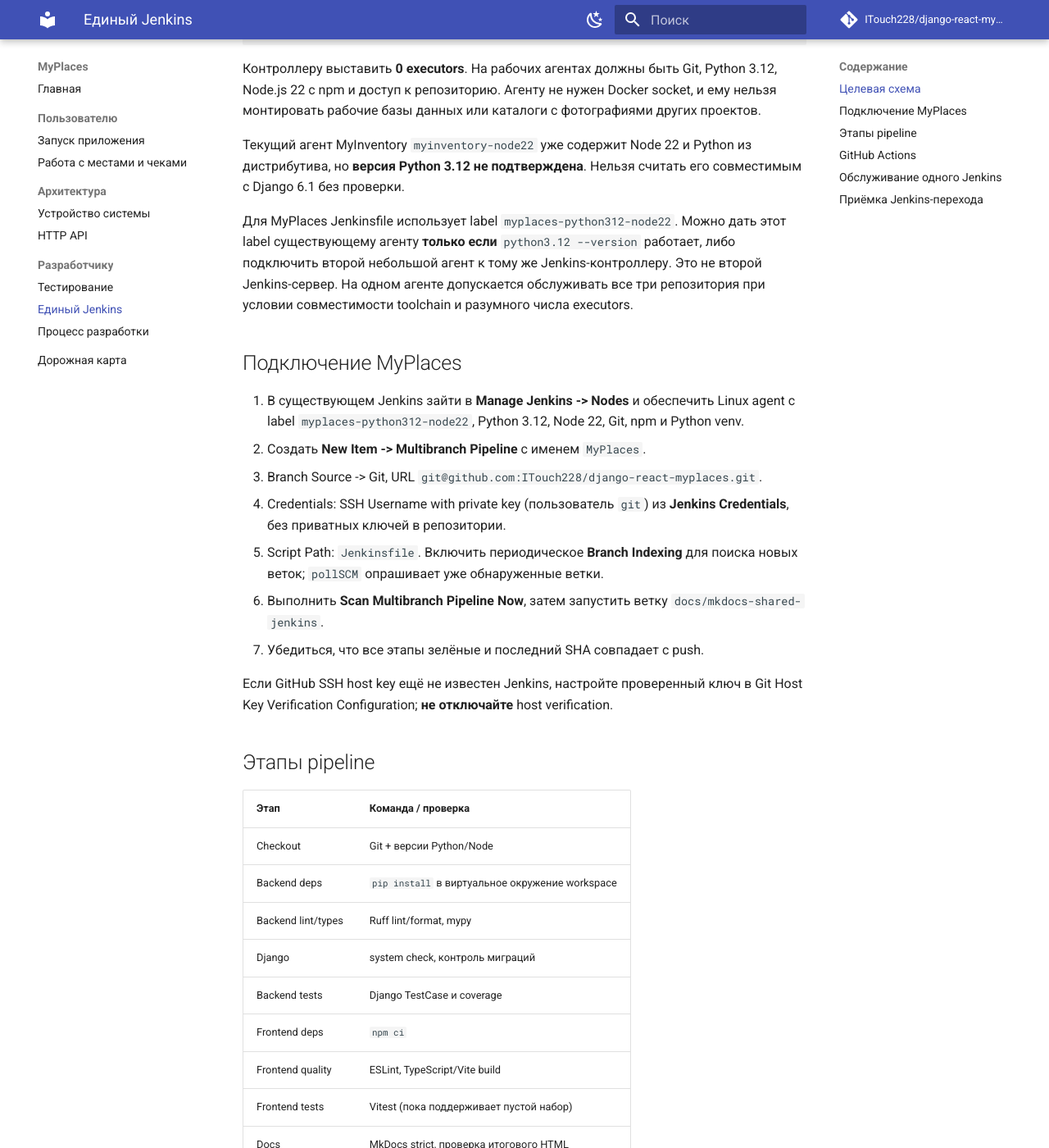
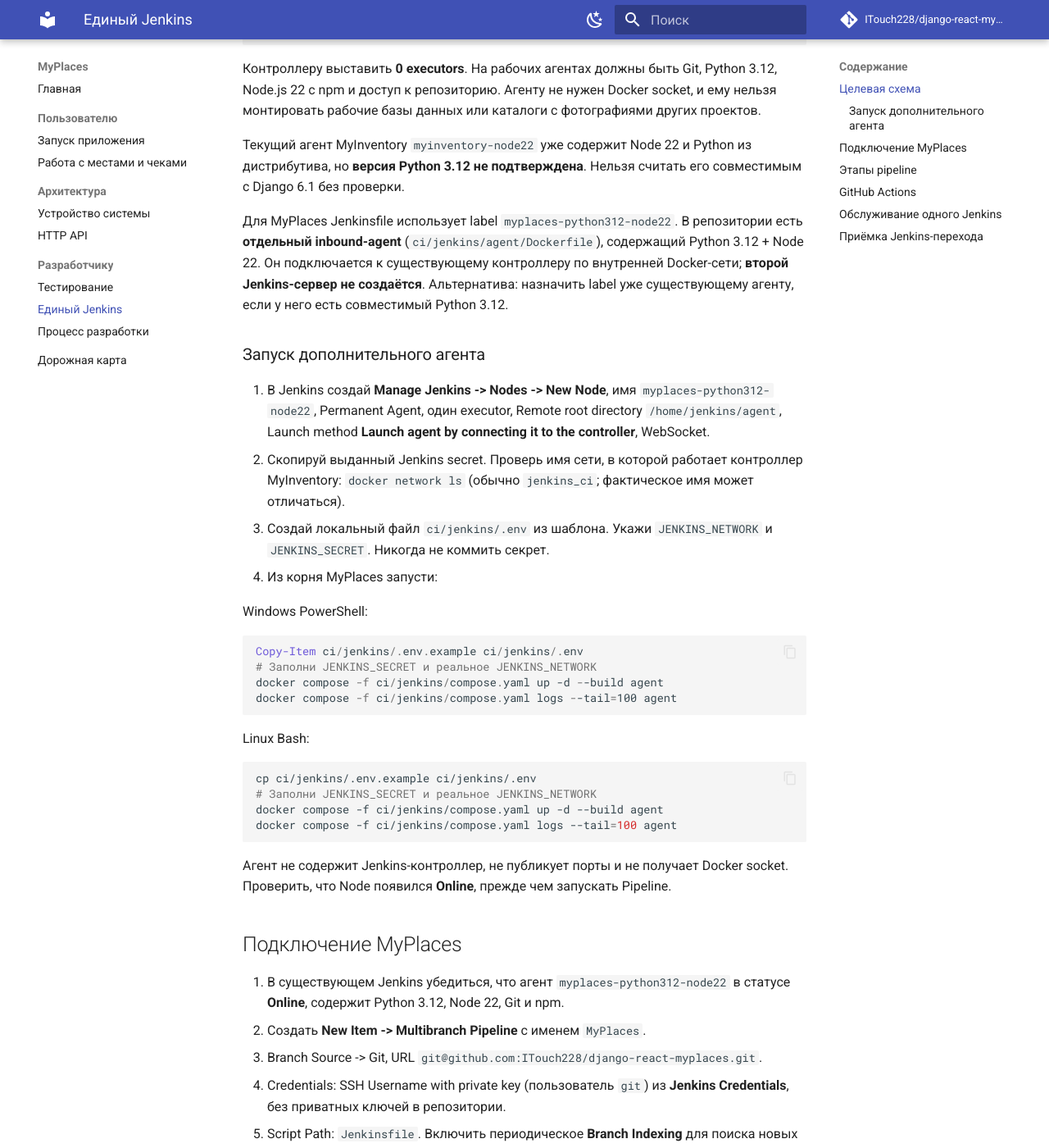
Before and after one commit to ITouch228/django-react-myplaces, an MkDocs documentation site: the page built from docs/jenkins.md, in a window 1280 px wide and 1400 px high, scrolled down 488 px. Shown: the whole window at 82% size. Built offline with MkDocs 1.6.1 and Material for MkDocs 9.7.7, drawn with Linux system fonts in a browser that asks for light colours; comment, search, counter and statistics services are not loaded.

Commit message:
docs(ci): explain launching only an agent on existing Jenkins network

````diff
--- a/docs/jenkins.md
+++ b/docs/jenkins.md
@@ -18,11 +18,38 @@
 
 Текущий агент MyInventory `myinventory-node22` уже содержит Node 22 и Python из дистрибутива, но **версия Python 3.12 не подтверждена**. Нельзя считать его совместимым с Django 6.1 без проверки.
 
-Для MyPlaces Jenkinsfile использует label `myplaces-python312-node22`. Можно дать этот label существующему агенту **только если** `python3.12 --version` работает, либо подключить второй небольшой агент к тому же Jenkins-контроллеру. Это не второй Jenkins-сервер. На одном агенте допускается обслуживать все три репозитория при условии совместимости toolchain и разумного числа executors.
+Для MyPlaces Jenkinsfile использует label `myplaces-python312-node22`. В репозитории есть **отдельный inbound-agent** (`ci/jenkins/agent/Dockerfile`), содержащий Python 3.12 + Node 22. Он подключается к существующему контроллеру по внутренней Docker-сети; **второй Jenkins-сервер не создаётся**. Альтернатива: назначить label уже существующему агенту, если у него есть совместимый Python 3.12.
+
+### Запуск дополнительного агента
+
+1. В Jenkins создай **Manage Jenkins -> Nodes -> New Node**, имя `myplaces-python312-node22`, Permanent Agent, один executor, Remote root directory `/home/jenkins/agent`, Launch method **Launch agent by connecting it to the controller**, WebSocket.
+2. Скопируй выданный Jenkins secret. Проверь имя сети, в которой работает контроллер MyInventory: `docker network ls` (обычно `jenkins_ci`; фактическое имя может отличаться).
+3. Создай локальный файл `ci/jenkins/.env` из шаблона. Укажи `JENKINS_NETWORK` и `JENKINS_SECRET`. Никогда не коммить секрет.
+4. Из корня MyPlaces запусти:
+
+Windows PowerShell:
+
+```powershell
+Copy-Item ci/jenkins/.env.example ci/jenkins/.env
+# Заполни JENKINS_SECRET и реальное JENKINS_NETWORK
+docker compose -f ci/jenkins/compose.yaml up -d --build agent
+docker compose -f ci/jenkins/compose.yaml logs --tail=100 agent
+```
+
+Linux Bash:
+
+```bash
+cp ci/jenkins/.env.example ci/jenkins/.env
+# Заполни JENKINS_SECRET и реальное JENKINS_NETWORK
+docker compose -f ci/jenkins/compose.yaml up -d --build agent
+docker compose -f ci/jenkins/compose.yaml logs --tail=100 agent
+```
+
+Агент не содержит Jenkins-контроллер, не публикует порты и не получает Docker socket. Проверить, что Node появился **Online**, прежде чем запускать Pipeline.
 
 ## Подключение MyPlaces
 
-1. В существующем Jenkins зайти в **Manage Jenkins -> Nodes** и обеспечить Linux agent с label `myplaces-python312-node22`, Python 3.12, Node 22, Git, npm и Python venv.
+1. В существующем Jenkins убедиться, что агент `myplaces-python312-node22` в статусе **Online**, содержит Python 3.12, Node 22, Git и npm.
 2. Создать **New Item -> Multibranch Pipeline** с именем `MyPlaces`.
 3. Branch Source -> Git, URL `git@github.com:ITouch228/django-react-myplaces.git`.
 4. Credentials: SSH Username with private key (пользователь `git`) из **Jenkins Credentials**, без приватных ключей в репозитории.
````
